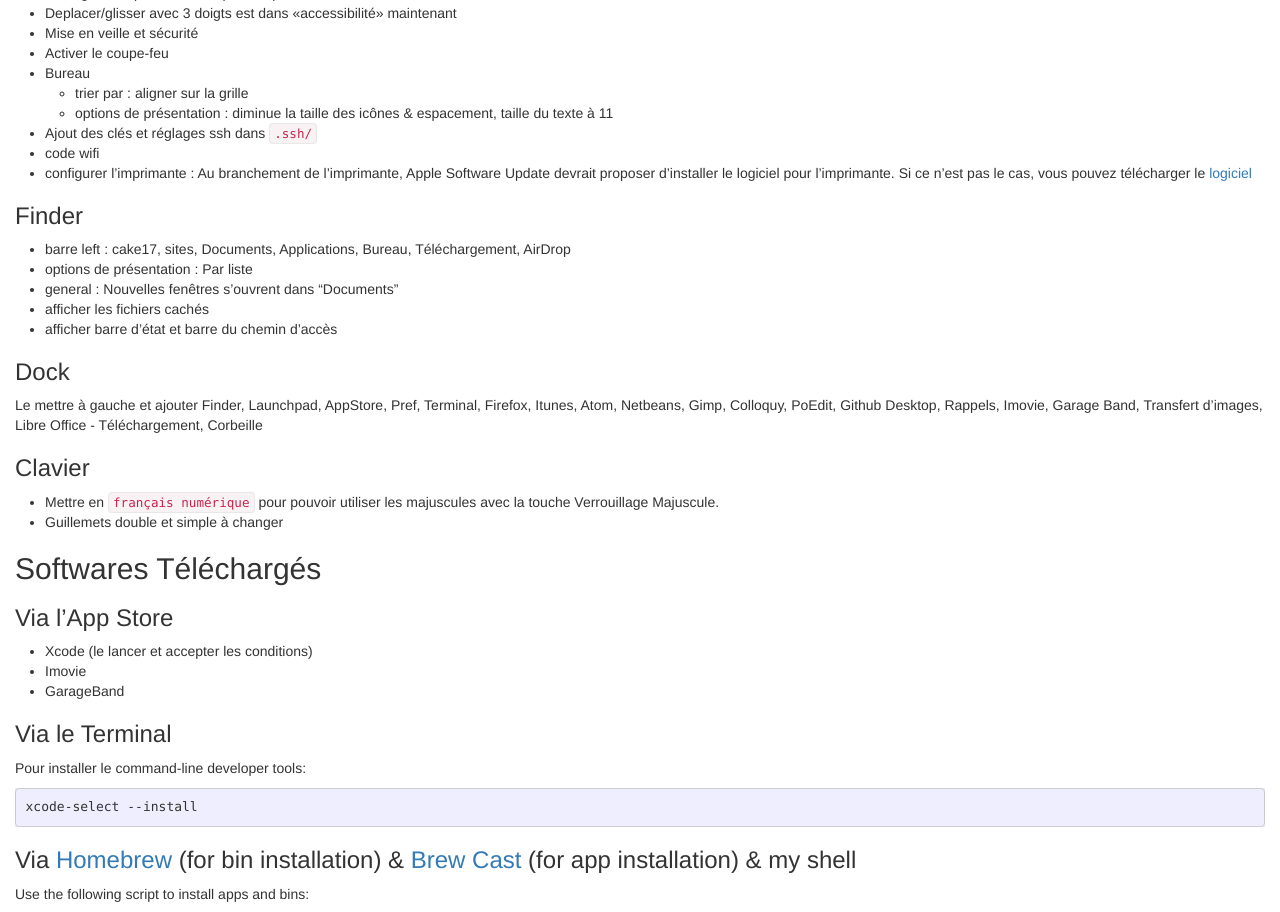
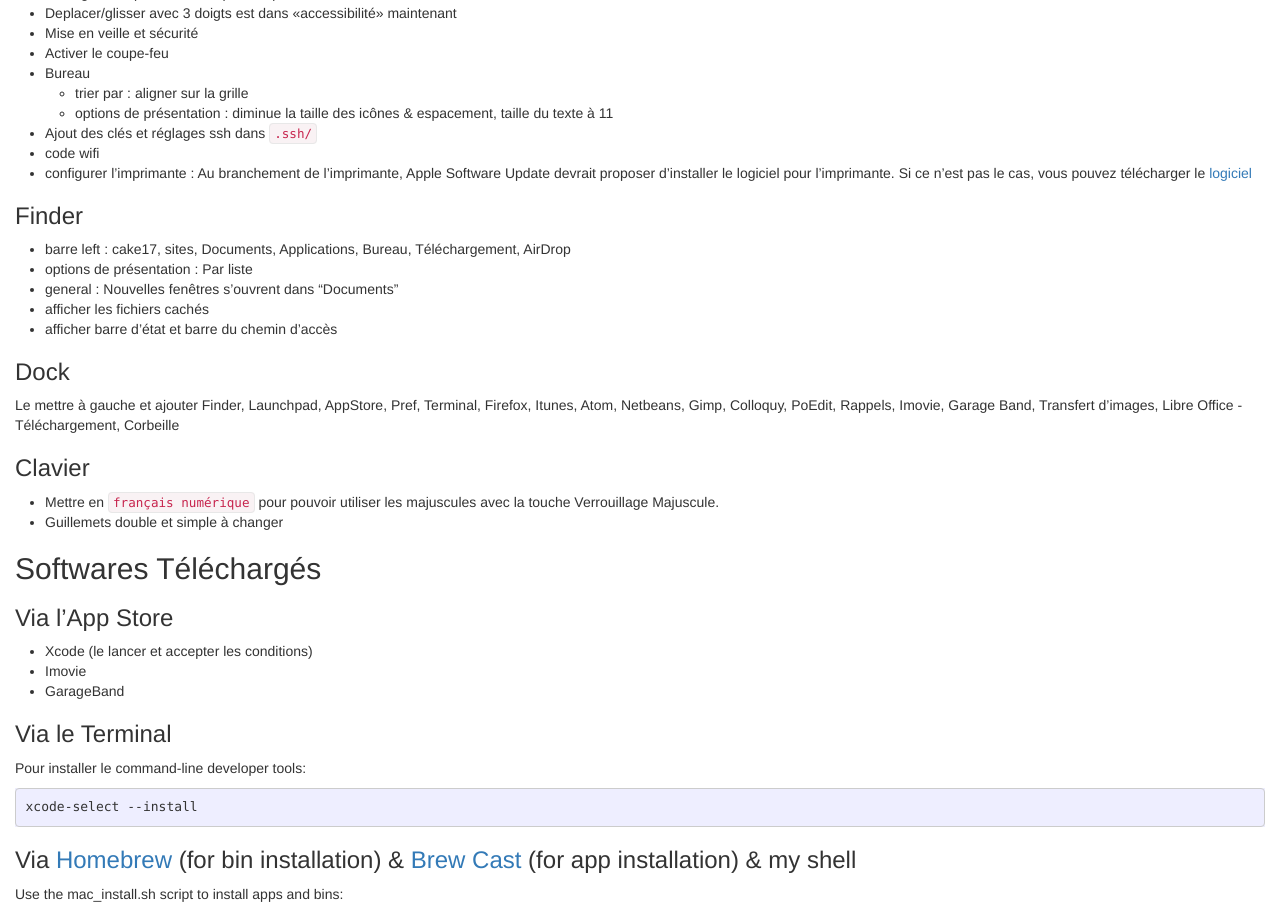
Before and after one commit to cake17/cake17.github.io, a Jekyll site: the page built from _posts/2014-10-25-install-os-x.md, in a window 1280 px wide and 1400 px high, scrolled down 1598 px. Shown: the top 912 px of the window. Built offline with Jekyll 4.4.1, drawn with Linux system fonts in a browser that asks for light colours; comment, search, counter and statistics services are not loaded; some of the changed text lies outside the part shown; grey boxes are pictures that could not be loaded.

Commit message:
update install on mac

````diff
--- a/_posts/2014-10-25-install-os-x.md
+++ b/_posts/2014-10-25-install-os-x.md
@@ -62,7 +62,7 @@
 
 ### Dock
 
-Le mettre à gauche et ajouter Finder, Launchpad, AppStore, Pref, Terminal, Firefox, Itunes, Atom, Netbeans, Gimp, Colloquy, PoEdit, Github Desktop, Rappels, Imovie, Garage Band, Transfert d'images, Libre Office - Téléchargement, Corbeille
+Le mettre à gauche et ajouter Finder, Launchpad, AppStore, Pref, Terminal, Firefox, Itunes, Atom, Netbeans, Gimp, Colloquy, PoEdit, Rappels, Imovie, Garage Band, Transfert d'images, Libre Office - Téléchargement, Corbeille
 
 ### Clavier
 
@@ -86,18 +86,7 @@
 
 ### Via [Homebrew](http://brew.sh) (for bin installation) & [Brew Cast](http://caskroom.io) (for app installation) & my shell
 
-Use the following script to install apps and bins:
-
-{% gist 99e72719c221d239b3f8 %}
-
-- Si l'install de php56 entre en mode interactif, bien penser à effacer le cache:
-
-```bash
-brew cleanup
-brew purge
-```
-
-Et relancer l'install, element par element : brew install php56 --with-postgres, puis brew install php56-intl ....
+Use the mac_install.sh script to install apps and bins:
 
 - Ajoutez ceci dans .bash_profile:
 
````
Also changed, not shown: other parts of _posts/2014-10-25-install-os-x.md (+1 -1 lines).
